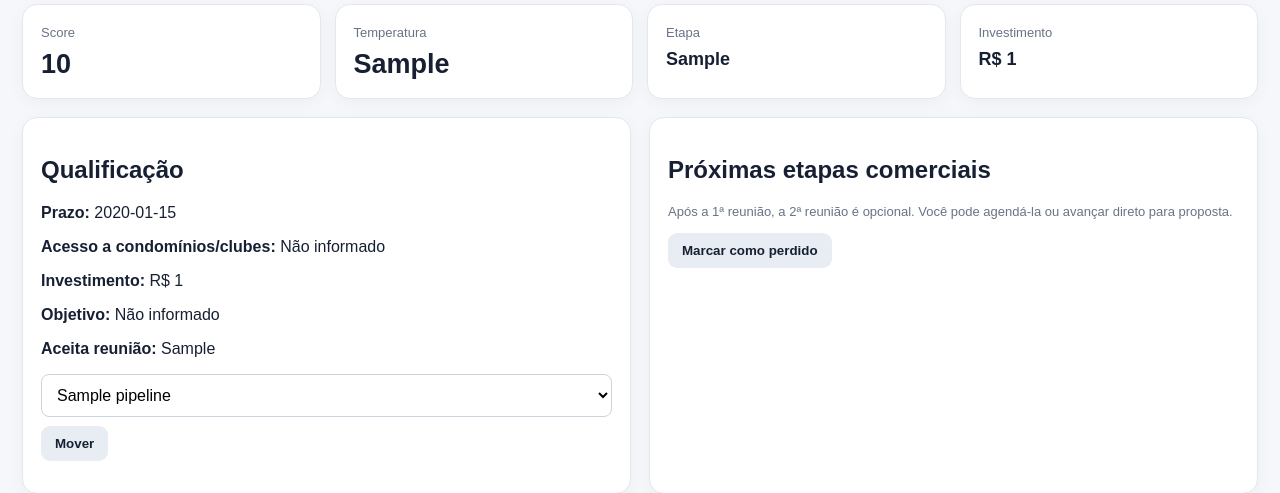
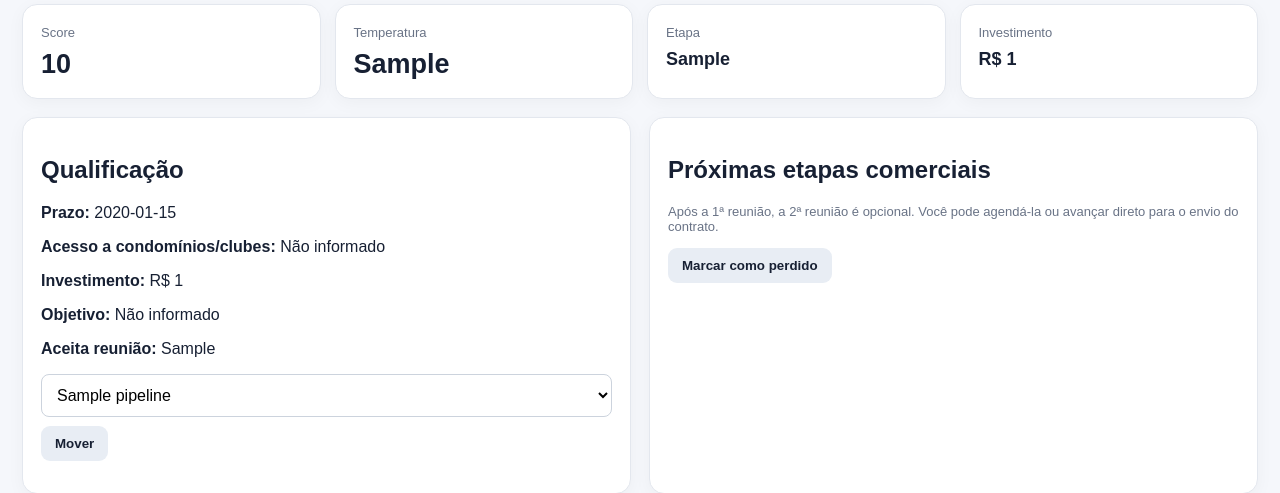
Before and after one commit to cbediretoriabrahma-bit/CRM-Cervejeiros, a Flask app: template templates/lead_detail.html in a window 1280 px wide. Shown: the part 150-643 px from the top of the page. Run offline with Flask 3, Linux system fonts and the light colour scheme; tables that the repository leaves empty hold one stand-in row (values such as "Sample post"); the template is opened without the code that fills it: values that come from a table or form of the project are taken from there, most other values are stand-ins (such as "Sample title", 1, 10 or a date in 2020).

Commit message:
Atualizar ficha do lead para contrato enviado e remover negociação

```diff
--- a/templates/lead_detail.html
+++ b/templates/lead_detail.html
@@ -2,18 +2,17 @@
 <div class="cards"><div class="metric"><span>Score</span><b>{{lead.score}}</b></div><div class="metric"><span>Temperatura</span><b>{{lead.temperature}}</b></div><div class="metric"><span>Etapa</span><b class="smaller">{{lead.stage}}</b></div><div class="metric"><span>Investimento</span><b class="smaller">R$ {{'%.0f'|format(lead.investment or 0)}}</b></div></div>
 {% set qnotes = lead.notes or '' %}
 <div class="grid2"><section class="panel"><h2>Qualificação</h2><p><b>Prazo:</b> {{lead.timeframe}}</p><p><b>Acesso a condomínios/clubes:</b> {% if '[Q_ACCESS]=locais_em_vista' in qnotes %}Locais em vista{% elif '[Q_ACCESS]=alguns_contatos' in qnotes %}Alguns contatos{% elif '[Q_ACCESS]=vai_prospectar' in qnotes %}Vai prospectar{% else %}Não informado{% endif %}</p><p><b>Investimento:</b> R$ {{'%.0f'|format(lead.investment or 0)}}</p><p><b>Objetivo:</b> {% if '[Q_OBJECTIVE]=expandir' in qnotes %}Expandir o modelo de negócio em minha cidade{% elif '[Q_OBJECTIVE]=renda_complementar' in qnotes %}Nova fonte de renda{% elif '[Q_OBJECTIVE]=investidor' in qnotes or '[Q_OBJECTIVE]=avaliar' in qnotes %}Investidor{% else %}Não informado{% endif %}</p><p><b>Aceita reunião:</b> {{lead.meeting_interest}}</p>{% if '[Q_MEETING_SLOT]=' in qnotes %}<p><b>Reunião:</b> Agendada</p>{% endif %}<form class="inline" method="post" action="{{url_for('lead_stage',lead_id=lead.id)}}"><select name="stage">{% for s in pipeline %}<option {{'selected' if lead.stage==s}}>{{s}}</option>{% endfor %}</select><button class="btn">Mover</button></form></section>
-<section class="panel"><h2>Próximas etapas comerciais</h2><p class="muted">Após a 1ª reunião, a 2ª reunião é opcional. Você pode agendá-la ou avançar direto para proposta.</p><div class="actions" style="display:flex;gap:8px;flex-wrap:wrap">
+<section class="panel"><h2>Próximas etapas comerciais</h2><p class="muted">Após a 1ª reunião, a 2ª reunião é opcional. Você pode agendá-la ou avançar direto para o envio do contrato.</p><div class="actions" style="display:flex;gap:8px;flex-wrap:wrap">
 {% if lead.stage == 'Reunião Agendada' %}<form method="post" action="{{url_for('lead_stage',lead_id=lead.id)}}"><input type="hidden" name="stage" value="1ª Reunião Realizada"><button class="btn primary">1ª reunião realizada</button></form>{% endif %}
-{% if lead.stage in ['Reunião Agendada','1ª Reunião Realizada'] %}<a class="btn" href="{{url_for('lead_second_meeting',lead_id=lead.id)}}">Agendar 2ª reunião</a><form method="post" action="{{url_for('lead_stage',lead_id=lead.id)}}"><input type="hidden" name="stage" value="Proposta Enviada"><button class="btn primary">Proposta enviada</button></form>{% endif %}
+{% if lead.stage in ['Reunião Agendada','1ª Reunião Realizada'] %}<a class="btn" href="{{url_for('lead_second_meeting',lead_id=lead.id)}}">Agendar 2ª reunião</a><form method="post" action="{{url_for('lead_stage',lead_id=lead.id)}}"><input type="hidden" name="stage" value="Contrato Enviado"><button class="btn primary">Contrato enviado</button></form>{% endif %}
 {% if lead.stage == '2ª Reunião Agendada' %}<form method="post" action="{{url_for('lead_stage',lead_id=lead.id)}}"><input type="hidden" name="stage" value="2ª Reunião Realizada"><button class="btn primary">2ª reunião realizada</button></form>{% endif %}
-{% if lead.stage in ['2ª Reunião Agendada','2ª Reunião Realizada'] %}<form method="post" action="{{url_for('lead_stage',lead_id=lead.id)}}"><input type="hidden" name="stage" value="Proposta Enviada"><button class="btn primary">Proposta enviada</button></form>{% endif %}
-{% if lead.stage == 'Proposta Enviada' %}<form method="post" action="{{url_for('lead_stage',lead_id=lead.id)}}"><input type="hidden" name="stage" value="Negociação"><button class="btn primary">Mover para negociação</button></form>{% endif %}
-{% if lead.stage == 'Negociação' %}<form method="post" action="{{url_for('lead_stage',lead_id=lead.id)}}"><input type="hidden" name="stage" value="Fechado"><button class="btn primary">Marcar como fechado</button></form>{% endif %}
+{% if lead.stage in ['2ª Reunião Agendada','2ª Reunião Realizada'] %}<form method="post" action="{{url_for('lead_stage',lead_id=lead.id)}}"><input type="hidden" name="stage" value="Contrato Enviado"><button class="btn primary">Contrato enviado</button></form>{% endif %}
+{% if lead.stage == 'Contrato Enviado' %}<form method="post" action="{{url_for('lead_stage',lead_id=lead.id)}}"><input type="hidden" name="stage" value="Fechado"><button class="btn primary">Marcar como fechado</button></form>{% endif %}
 {% if lead.stage not in ['Fechado','Perdido'] %}<form method="post" action="{{url_for('lead_stage',lead_id=lead.id)}}"><input type="hidden" name="stage" value="Perdido"><button class="btn">Marcar como perdido</button></form>{% endif %}
 </div></section></div>
 <div class="grid2"><section class="panel ai-box"><h2>🤖 IA Comercial</h2>{% if latest %}<div class="message">{{latest.message}}</div><div class="actions"><a class="btn whatsapp" target="_blank" href="{{wa}}">Abrir no WhatsApp</a><form method="post" action="{{url_for('lead_send_whatsapp',lead_id=lead.id)}}"><input type="hidden" name="message" value="{{latest.message}}"><button class="btn primary">Enviar via API</button></form></div>{% else %}<p>Sem resposta gerada.</p>{% endif %}<form method="post" action="{{url_for('lead_ai',lead_id=lead.id)}}"><input name="objective" placeholder="Objetivo da resposta, ex.: agendar reunião"><button class="btn">Gerar nova resposta</button></form></section>
-<section class="panel"><h2>Agenda / atividades</h2><form method="post" action="{{url_for('lead_task',lead_id=lead.id)}}" class="task-form"><input name="title" placeholder="Ex.: reunião de apresentação" required><select name="task_type"><option>Follow-up</option><option>Reunião</option><option>Ligação</option><option>E-mail</option><option>Proposta</option></select><input type="datetime-local" name="due_at" required><button class="btn primary">Criar</button></form>{% for t in tasks %}<div class="history"><b>{{t.task_type}} — {{t.title}}</b><span>{{t.due_at.strftime('%d/%m %H:%M')}}</span><p>{{t.status}}</p></div>{% endfor %}</section></div>
+<section class="panel"><h2>Agenda / atividades</h2><form method="post" action="{{url_for('lead_task',lead_id=lead.id)}}" class="task-form"><input name="title" placeholder="Ex.: reunião de apresentação" required><select name="task_type"><option>Follow-up</option><option>Reunião</option><option>Ligação</option><option>E-mail</option><option>Contrato</option></select><input type="datetime-local" name="due_at" required><button class="btn primary">Criar</button></form>{% for t in tasks %}<div class="history"><b>{{t.task_type}} — {{t.title}}</b><span>{{t.due_at.strftime('%d/%m %H:%M')}}</span><p>{{t.status}}</p></div>{% endfor %}</section></div>
 <section class="panel" style="margin-top:18px"><h2>📝 Relatório das reuniões</h2><p class="muted">Registre aqui o que foi conversado. Cada reunião fica salva separadamente no histórico do cliente.</p>
-<form method="post" action="{{url_for('lead_meeting_report',lead_id=lead.id)}}" style="display:grid;gap:10px;margin-bottom:20px"><label><b>Reunião relacionada</b><select name="task_id"><option value="">Selecione a reunião, se desejar</option>{% for t in lead_meetings(lead.id) %}<option value="{{t.id}}">{{br_datetime(t.due_at)}} — {{t.title}} — {{t.status}}</option>{% endfor %}</select></label><label><b>Relatório da reunião</b><textarea name="report_text" rows="7" placeholder="Descreva o que foi falado, interesses do cliente, dúvidas, objeções, valores apresentados, condições comerciais e demais pontos importantes..." required></textarea></label><div class="grid2"><label><b>Próxima ação</b><select name="next_action"><option value="">Selecione</option><option>Enviar proposta</option><option>Retornar contato</option><option>Agendar nova reunião</option><option>Aguardando decisão</option><option>Fechado</option><option>Sem interesse</option></select></label><label><b>Data do próximo contato</b><input type="datetime-local" name="next_followup_at"></label></div><label style="display:flex;gap:8px;align-items:center"><input type="checkbox" name="mark_done" value="1"> Marcar a reunião selecionada como concluída ao salvar</label><div><button class="btn primary">Salvar relatório da reunião</button></div></form>
+<form method="post" action="{{url_for('lead_meeting_report',lead_id=lead.id)}}" style="display:grid;gap:10px;margin-bottom:20px"><label><b>Reunião relacionada</b><select name="task_id"><option value="">Selecione a reunião, se desejar</option>{% for t in lead_meetings(lead.id) %}<option value="{{t.id}}">{{br_datetime(t.due_at)}} — {{t.title}} — {{t.status}}</option>{% endfor %}</select></label><label><b>Relatório da reunião</b><textarea name="report_text" rows="7" placeholder="Descreva o que foi falado, interesses do cliente, dúvidas, objeções, valores apresentados, condições comerciais e demais pontos importantes..." required></textarea></label><div class="grid2"><label><b>Próxima ação</b><select name="next_action"><option value="">Selecione</option><option>Enviar contrato</option><option>Retornar contato</option><option>Agendar nova reunião</option><option>Aguardando decisão</option><option>Fechado</option><option>Sem interesse</option></select></label><label><b>Data do próximo contato</b><input type="datetime-local" name="next_followup_at"></label></div><label style="display:flex;gap:8px;align-items:center"><input type="checkbox" name="mark_done" value="1"> Marcar a reunião selecionada como concluída ao salvar</label><div><button class="btn primary">Salvar relatório da reunião</button></div></form>
 {% for r in lead_meeting_reports(lead.id) %}<div class="history" style="padding:14px 0"><b>{{r.user.name if r.user else 'Usuário'}} · {{br_datetime(r.created_at)}}</b>{% if r.task %}<span>Reunião: {{br_datetime(r.task.due_at)}}</span>{% endif %}<p style="white-space:pre-wrap">{{r.report_text}}</p>{% if r.next_action %}<p><b>Próxima ação:</b> {{r.next_action}}</p>{% endif %}{% if r.next_followup_at %}<p><b>Próximo contato:</b> {{br_datetime(r.next_followup_at)}}</p>{% endif %}</div>{% else %}<p class="muted">Ainda não há relatório de reunião registrado.</p>{% endfor %}</section>
 <div class="grid2"><section class="panel"><h2>Automações</h2>{% for l in logs %}<div class="history"><b>{{l.action}}</b><span>{{l.created_at.strftime('%d/%m %H:%M')}}</span><p>{{l.detail}}</p></div>{% else %}<p class="muted">Sem eventos.</p>{% endfor %}</section><section class="panel"><h2>Histórico de contatos</h2><form class="interaction-form" method="post" action="{{url_for('lead_interaction',lead_id=lead.id)}}"><select name="channel"><option>WhatsApp</option><option>Ligação</option><option>E-mail</option><option>Reunião</option></select><input name="message" placeholder="Registrar contato..." required><button class="btn">Registrar</button></form>{% for i in interactions %}<div class="history"><b>{{'🤖 IA' if i.ai_generated else i.channel}} · {{'Recebido' if i.direction=='in' else 'Enviado'}}</b><span>{{i.created_at.strftime('%d/%m/%Y %H:%M')}}</span><p>{{i.message}}</p></div>{% endfor %}</section></div>{% endblock %}
```
